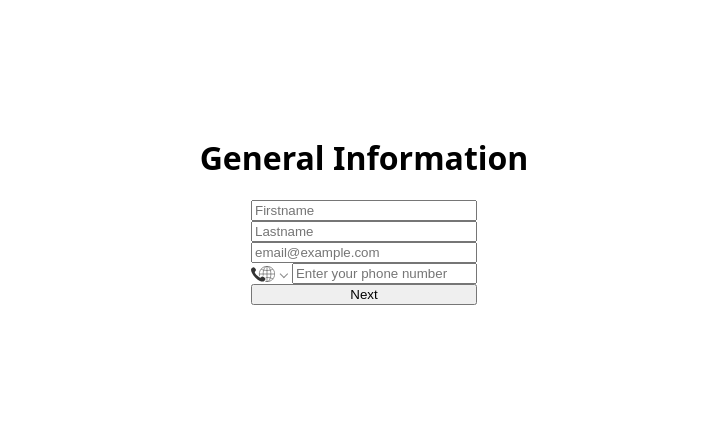
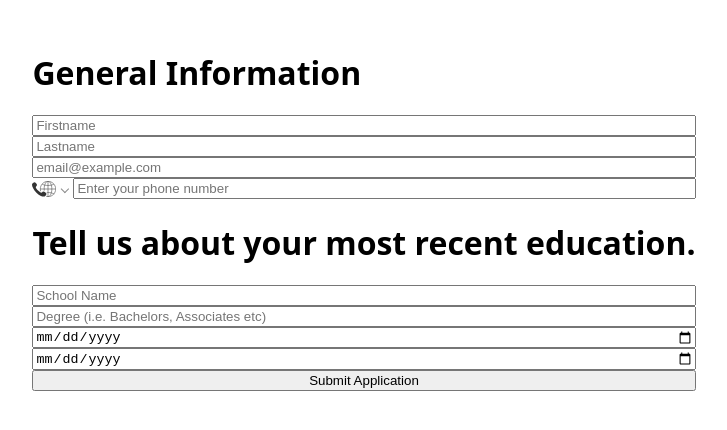
Before and after one commit to samaripov/Project-CV-Application, a React (Vite) app: page / in a window 1280 px wide. Shown: the part 178-608 px from the top of the page, without its empty margins (276-1003 px from the left). Built offline with nearby package versions, Linux system fonts and the light colour scheme.

Commit message:
Changed the structure of the page. Instead of clicking next to move to the next page we simple have it all in one area.

```diff
--- a/src/App.css
+++ b/src/App.css
@@ -11,3 +11,7 @@
   display: flex;
   flex-direction: column;
 }
+
+.vertical-container {
+  display: flex;
+}
--- a/src/App.jsx
+++ b/src/App.jsx
@@ -2,25 +2,40 @@ import { useState } from "react";
 
 import "./App.css";
 import GeneralInformation from "./pages/GeneralInformation";
-
-//TODO: Each screen should create it's respective part of the object.
-//Once it creates it, it must also verify it's integrity.
-//Afterwards the app should give a setApplicantInfo and
-//each seaction needs to merge it's part with the main applicantInfo
+import EducationInformation from "./pages/EducationInformation";
+import capitalize from "./helpers/capitalize";
+import isThereAMissingField from "./helpers/isThereAMissingField";
 
 function App() {
   const [applicantInfo, setApplicantInfo] = useState({});
-  const [pageIndex, setPageIndex] = useState(0);
 
-  const pages = [
-    <GeneralInformation
-      applicantInfo={applicantInfo}
-      setApplicantInfo={setApplicantInfo}
-      pageIndex={pageIndex}
-      setPageIndex={setPageIndex}
-    />,
-  ];
-  return <>{pageIndex < pages.length ? pages[pageIndex] : <h1>Out of pages</h1>}</>;
+  const handleSubmit = (e) => {
+    const newInfo = {
+      ...applicantInfo,
+    };
+    const missingProperty = isThereAMissingField(newInfo);
+    if (missingProperty) {
+      alert(`${capitalize(missingProperty)} can't be blank!`);
+      return;
+    }
+    setApplicantInfo(newInfo);
+    setPageIndex(pageIndex + 1);
+    console.log(newInfo);
+  };
+
+  return (
+    <form className="container" onSubmit={handleSubmit}>
+      <GeneralInformation
+        applicantInfo={applicantInfo}
+        setApplicantInfo={setApplicantInfo}
+      />
+      <EducationInformation
+        applicantInfo={applicantInfo}
+        setApplicantInfo={setApplicantInfo}
+      />
+      <button type="submit">Submit Application</button>
+    </form>
+  );
 }
 
 export default App;
--- a/src/components/input/Input.jsx
+++ b/src/components/input/Input.jsx
@@ -5,14 +5,16 @@ export default function Input({
   placeholder = label,
   applicantInfo,
   type = "text",
+  minLength,
   setApplicantInfo,
 }) {
   const handleOnChange = (e) => {
     const newInfo = {
       ...applicantInfo,
       [e.target.name]: e.target.value,
-    }
+    };
     setApplicantInfo(newInfo);
+    console.log(newInfo);
   };
   if (applicantInfo[label.toLowerCase()] === undefined) {
     applicantInfo[label.toLowerCase()] = "";
@@ -24,6 +26,7 @@ export default function Input({
       name={label.toLowerCase()}
       value={applicantInfo[label.toLowerCase()]}
       type={type}
+      minLength={minLength}
       onChange={(e) => handleOnChange(e)}
     ></input>
   );
--- a/src/pages/EducationInformation.jsx
+++ b/src/pages/EducationInformation.jsx
@@ -1,3 +1,48 @@
+import "react-phone-number-input/style.css";
 import { useState } from "react";
 
 import Input from "../components/input/Input.jsx";
+import isThereAMissingField from "../helpers/isThereAMissingField.js";
+import capitalize from "../helpers/capitalize.js";
+
+export default function EducationInformation({
+  applicantInfo,
+  setApplicantInfo,
+  pageIndex,
+  setPageIndex,
+}) {
+
+  return (
+    <>
+      <h1>Tell us about your most recent education.</h1>
+      <Input
+        label="schoolName"
+        placeholder="School Name"
+        applicantInfo={applicantInfo}
+        setApplicantInfo={setApplicantInfo}
+        minLength={1}
+      />
+      <Input
+        label="degree"
+        placeholder="Degree (i.e. Bachelors, Associates etc)"
+        applicantInfo={applicantInfo}
+        setApplicantInfo={setApplicantInfo}
+        minLength={1}
+      />
+      <Input
+        label="startDate"
+        placeholder="The start date of your education."
+        type="date"
+        applicantInfo={applicantInfo}
+        setApplicantInfo={setApplicantInfo}
+      />
+      <Input
+        label="endDate"
+        placeholder="The end date of your education."
+        type="date"
+        applicantInfo={applicantInfo}
+        setApplicantInfo={setApplicantInfo}
+      />
+    </>
+  );
+}
--- a/src/pages/GeneralInformation.jsx
+++ b/src/pages/GeneralInformation.jsx
@@ -3,44 +3,27 @@ import { useState } from "react";
 
 import PhoneInput from "react-phone-number-input";
 import Input from "../components/input/Input.jsx";
-import isThereAMissingField from "../helpers/isThereAMissingField.js";
-import capitalize from "../helpers/capitalize.js";
 
 export default function GeneralInformation({
   applicantInfo,
   setApplicantInfo,
-  pageIndex,
-  setPageIndex,
 }) {
   const [phoneNumber, setPhoneNumber] = useState();
 
-  const handleSubmit = (e) => {
-    const newInfo = {
-      ...applicantInfo,
-      phoneNumber: phoneNumber,
-    };
-    const missingProperty = isThereAMissingField(newInfo);
-    if (missingProperty) {
-      alert(`${capitalize(missingProperty)} can't be blank!`);
-      return;
-    }
-    setApplicantInfo(newInfo);
-    setPageIndex(pageIndex + 1);
-    console.log(newInfo);
-  };
   return (
     <>
       <h1>General Information</h1>
-      <form className="container" action={handleSubmit}>
         <Input
           label="Firstname"
           applicantInfo={applicantInfo}
           setApplicantInfo={setApplicantInfo}
+          minLength={1}
         />
         <Input
           label="Lastname"
           applicantInfo={applicantInfo}
           setApplicantInfo={setApplicantInfo}
+          minLength={1}
         />
         <Input
           label="email"
@@ -48,16 +31,15 @@ export default function GeneralInformation({
           type="email"
           applicantInfo={applicantInfo}
           setApplicantInfo={setApplicantInfo}
+          minLength={4}
         />
         <PhoneInput
           defaultCountry=""
           placeholder="Enter your phone number"
           name="phoneNumber"
-          value={phoneNumber}
+          value={applicantInfo.phoneNumber ? applicantInfo.phoneNumber : phoneNumber}
           onChange={setPhoneNumber}
         />
-        <button type="submit">Next</button>
-      </form>
     </>
   );
 }
```
